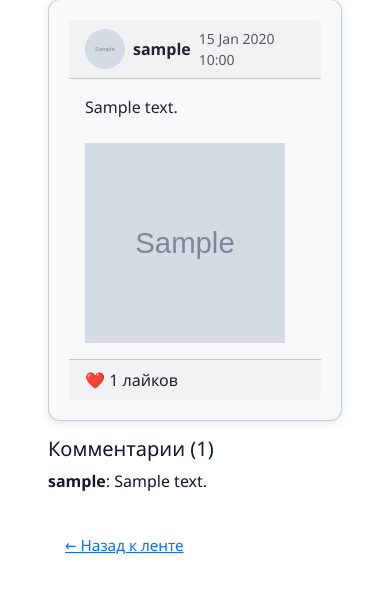
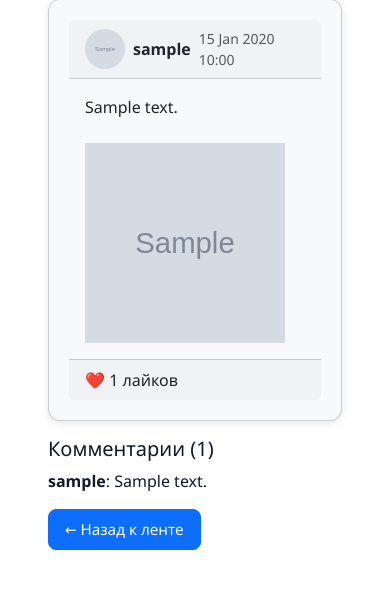
Before and after one commit to EmizhAlan/mynetwork, a Django app: template social/templates/social/post_detail.html in a window 390 px wide. Shown: the part 152-761 px from the top of the page. Run offline with Django 3.2, Linux system fonts and the light colour scheme; the template is opened without the code that fills it: most values are stand-ins (such as "Sample title", 1, 10 or a date in 2020); grey boxes marked "Sample" are stand-in pictures.

Commit message:
Adapted the project for mobile devices

```diff
--- a/social/templates/base.html
+++ b/social/templates/base.html
@@ -3,6 +3,7 @@
 <html lang="ru">
 <head>
     <meta charset="utf-8">
+    <meta name="viewport" content="width=device-width, initial-scale=1">
     <title>{% block title %}Testovaya Soc beta{% endblock %}</title>
 
     <link rel="icon" href="{% static 'social/images/logotipishn.png' %}" type="image/x-icon">
--- a/social/templates/social/index.html
+++ b/social/templates/social/index.html
@@ -54,9 +54,9 @@
 
         <div class="card-footer d-flex justify-content-between align-items-center">
 
-            <a href="{% url 'post_detail' post.id %}" class="btn btn-link btn-sm">
+            <button class="btn btn-outline-secondary btn-sm comment-btn" data-post-id="{{ post.id }}" onclick="window.location.href='{% url 'post_detail' post.id %}'">
                 💬 {{ post.comments.count }} комментариев
-            </a>
+            </button>
         </div>
 
     </div>
--- a/social/templates/social/post_detail.html
+++ b/social/templates/social/post_detail.html
@@ -41,5 +41,8 @@
 </form>
 {% endif %}
 
-<a href="{% url 'index' %}" class="btn btn-link mt-3">← Назад к ленте</a>
+<button class="btn btn-primary btn-sm" data-post-id="{{ post.id }}" onclick="window.location.href='{% url 'index' %}'">
+    ← Назад к ленте
+</button>
+
 {% endblock %}
```
Also changed, not shown: db.sqlite3.
